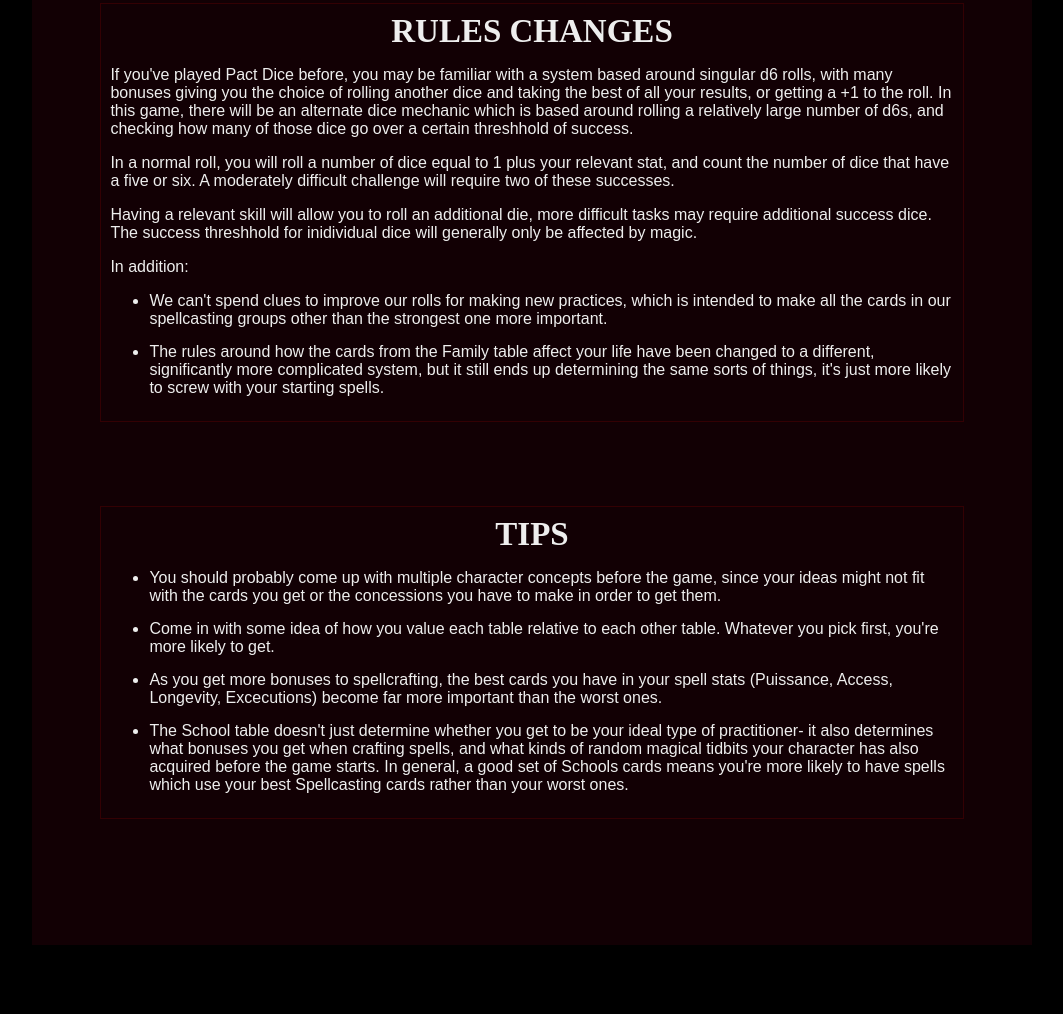
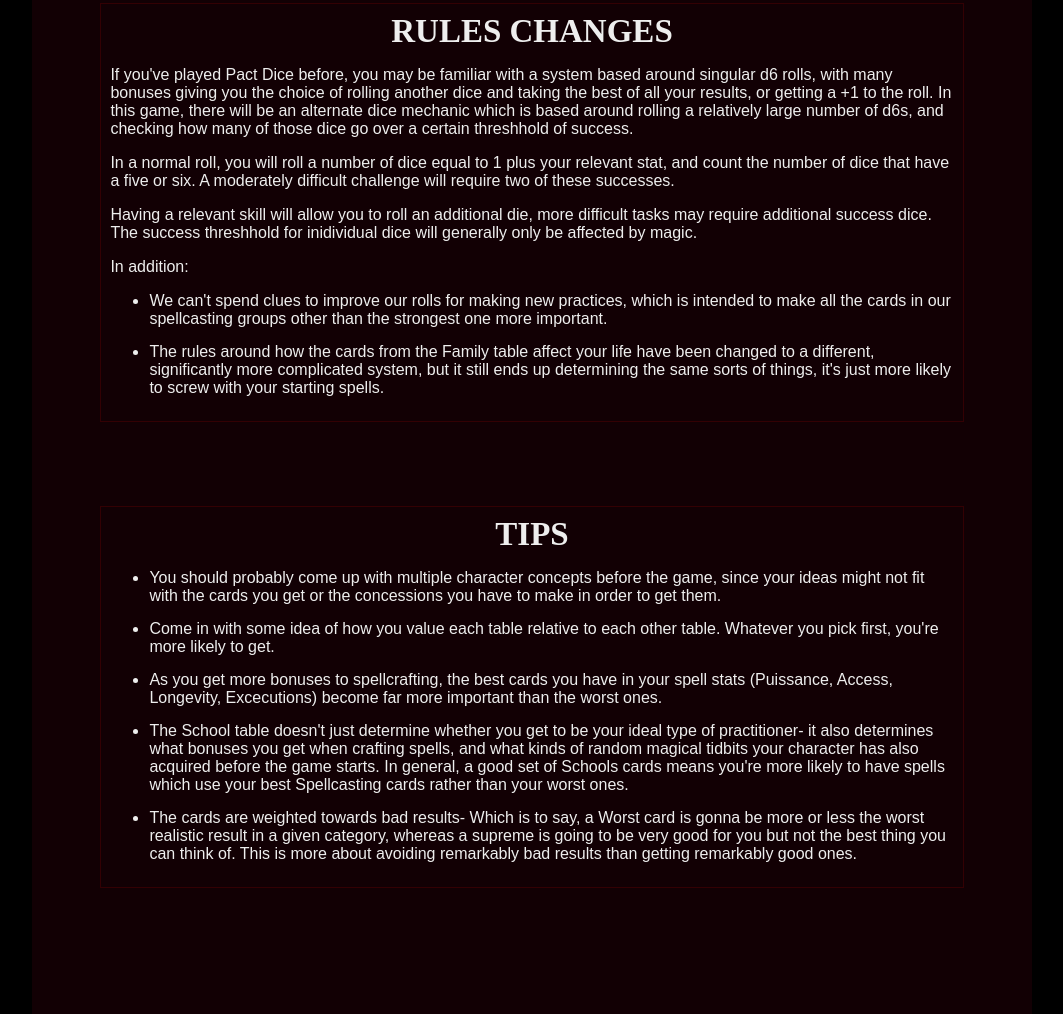
Before and after one commit to Johnny-Wins/pactDiceCharacterCreation, a plain HTML site: page index.html in a window 1280 px wide. Shown: the part 2787-3801 px from the top of the page, without its empty margins (108-1171 px from the left). Before the commit the page ends 3732 px from the top, so only its background shows below. Drawn offline with Linux system fonts and the light colour scheme.

Commit message:
Added another tip

```diff
--- a/index.html
+++ b/index.html
@@ -189,6 +189,7 @@
             <li>Come in with some idea of how you value each table relative to each other table. Whatever you pick first, you're more likely to get.</li>
             <li>As you get more bonuses to spellcrafting, the best cards you have in your spell stats (Puissance, Access, Longevity, Excecutions) become far more important than the worst ones.</li>
             <li>The School table doesn't just determine whether you get to be your ideal type of practitioner- it also determines what bonuses you get when crafting spells, and what kinds of random magical tidbits your character has also acquired before the game starts. In general, a good set of Schools cards means you're more likely to have spells which use your best Spellcasting cards rather than your worst ones.</li>
+            <li>The cards are weighted towards bad results- Which is to say, a Worst card is gonna be more or less the worst realistic result in a given category, whereas a supreme is going to be very good for you but not the best thing you can think of. This is more about avoiding remarkably bad results than getting remarkably good ones.</li>
           </ul>
 
       </section>
```
